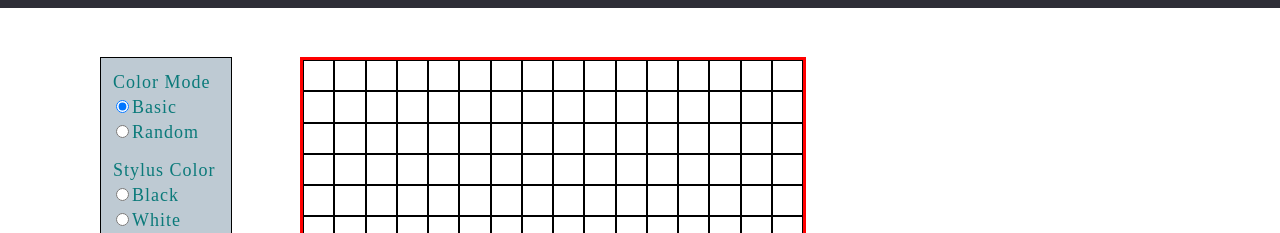
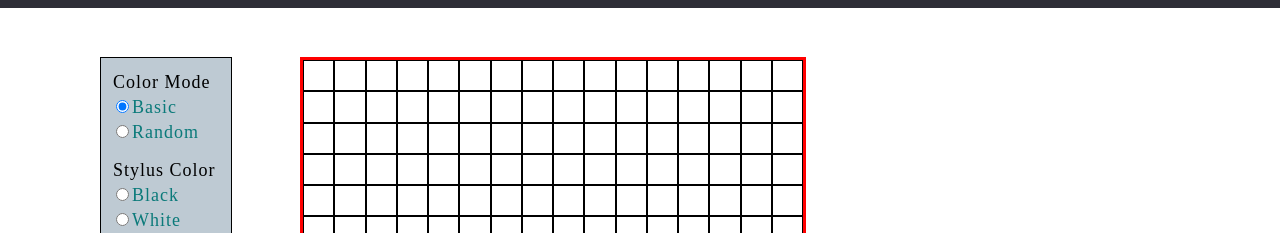
Before and after one commit to rickstewart/Etch-a-Sketch, a plain HTML site: page index.html in a window 1280 px wide. Shown: the part 143-376 px from the top of the page. Drawn offline with nearby package versions, Linux system fonts and the light colour scheme; a web font is replaced by a local one.

Commit message:
Initial commit

```diff
--- a/css/main.css
+++ b/css/main.css
@@ -128,8 +128,13 @@ body {
     padding : 12px 0 0 10px;
     }
 
+#mode {
+    color : black;
+    }
+
 #color {
     padding-top : 12px;
+    color       : black;
     }
 
 #clearButton {
--- a/index.html
+++ b/index.html
@@ -23,7 +23,7 @@
                 <div id="buttonWrapper">
                     <form>
                         <fieldset>
-                            <legend>Color Mode</legend>
+                            <legend id="mode">Color Mode</legend>
                             <input type="radio" name="mode" id="basic" checked/><label for="basic">Basic</label>
                             <br/>
                             <input type="radio" name="mode" id="random"/><label for="random">Random</label>
```
